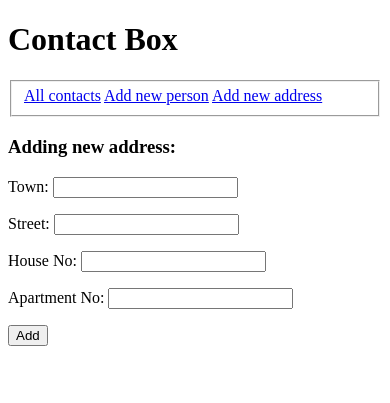
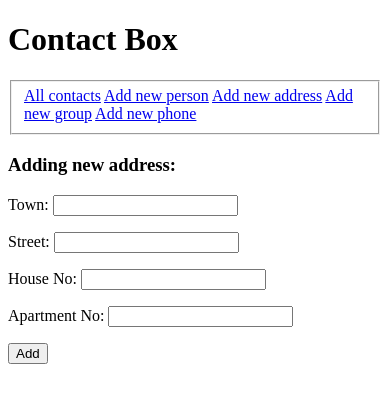
Before and after one commit to AndrzejSzeszko/ContactBox_Warsztat_3_2, a Django app: page /new-address/ in a window 390 px wide. Shown: the top 403 px of the page. Run offline with Django 3.2, Linux system fonts and the light colour scheme.

Commit message:
add new-group and new-phone links

```diff
--- a/app_contactbox/templates/app_contactbox/base.html
+++ b/app_contactbox/templates/app_contactbox/base.html
@@ -10,6 +10,8 @@
         <a href="{% url 'all-contacts' %}">All contacts</a>
         <a href="{% url 'new-person' %}">Add new person</a>
         <a href="{% url 'new-address' %}">Add new address</a>
+        <a href="{% url 'new-group' %}">Add new group</a>
+        <a href="{% url 'new-phone' %}">Add new phone</a>
     </fieldset>
     {% block content %}
     {% endblock content %}
```
